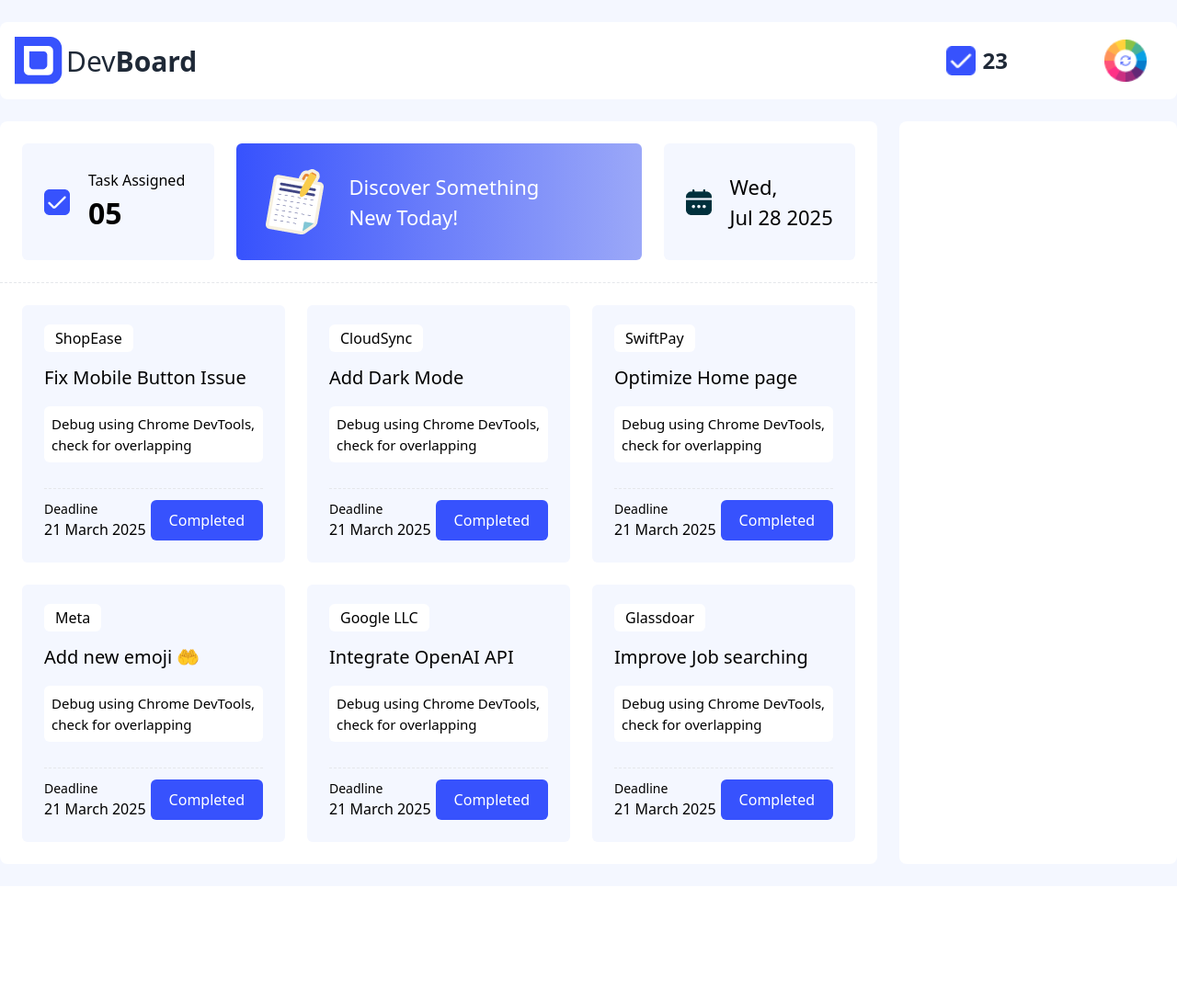
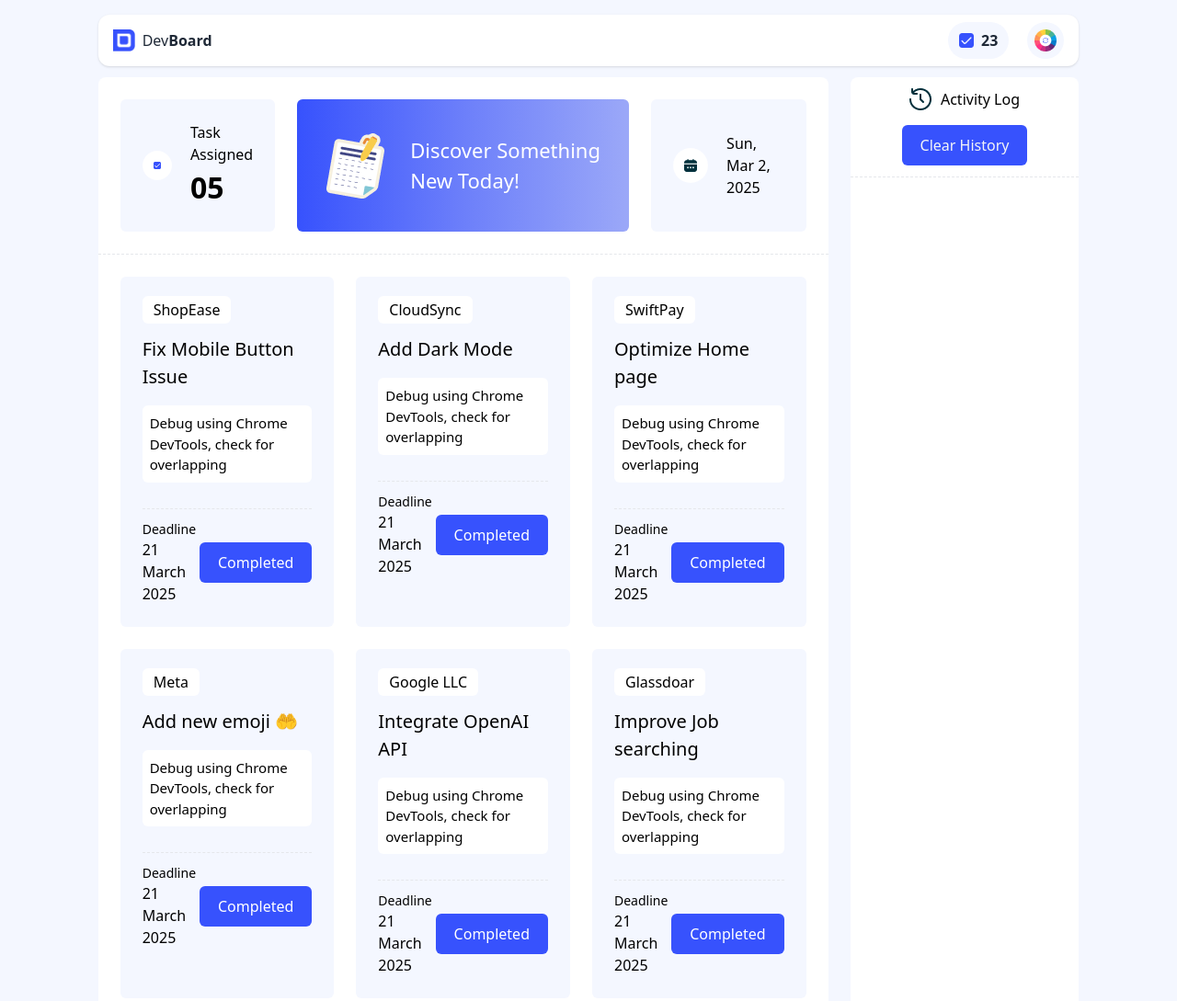
Before and after one commit to hasinahsanul/Assignment-05, a plain HTML site: page index.html in a window 1280 px wide. Shown: the whole page at 92% size. Before the commit the page ends 964 px from the top, so only its background shows below. Drawn offline with nearby package versions, Linux system fonts and the light colour scheme.

Commit message:
current date show on the top card

```diff
--- a/index.html
+++ b/index.html
@@ -12,66 +12,85 @@
       type="text/css"
     />
     <script src="https://cdn.tailwindcss.com"></script>
-
-
-
+    <link rel="stylesheet" href="blog.html" />
   </head>
-  <body id="body" class="poppins-regular bg-[#F4F7FF] py-6">
-    <!-- headerPart Start -->
-    <header class="w-[1280px] mx-auto h-auto mb-6 bg-white rounded-lg">
-      <!-- navber start -->
-      <nav class="flex justify-between p-4 rounded-md">
-        <div class="flex items-center gap-1">
-          <img src="./assets/logo.png" alt="" />
-          <p class="text-[30px]">Dev<span class="font-bold">Board</span></p>
+  <body id="body" class="poppins-regular bg-[#F4F7FF] pt-1 pb-6">
+    <header class="py-3">
+      <nav
+        class="md:w-10/12 py-2 px-4 bg-base-100 shadow mx-auto rounded-xl flex justify-between items-center"
+      >
+        <div class="logo flex gap-2">
+          <div class="">
+            <img class="w-6" src="/assets/logo.png" alt="" />
           </div>
-        <div class="flex items-center gap-2">
-          <div class="w-[32px]">
-            <img class="w-full" src="./assets/checkbox.png" alt="" />
+          <h2>Dev<span class="font-bold">Board</span></h2>
         </div>
 
-          <h4 id="unseen-value" class="text-[24px] font-bold mr-[80px]">23</h4>
+        <div class="flex gap-5">
+          <div
+            class="flex items-center gap-2 py-2 px-3 bg-[#F4F7FF] rounded-full"
+          >
+            <img class="w-4 h-4" src="/assets/checkbox.png" alt="" />
+            <h2 id="completed-task" class="font-bold">23</h2>
+          </div>
+
+          <div
+            id="theme-btn"
+            class="flex cursor-pointer items-center gap-2 p-2 bg-[#F4F7FF] rounded-full"
+          >
             <img
-            class="btn btn-ghost"
-            id="color-change-button"
-            src="./assets/theme-btn.png"
+              id="spin-color"
+              class="w-6 h-6 active:animate-spin"
+              src="/assets/theme-btn.png"
               alt=""
             />
+          </div>
         </div>
       </nav>
     </header>
 
-    <main class="w-[1280px] mx-auto h-auto grid grid-cols-12 gap-6">
+    <main class="md:w-10/12 mx-auto h-auto grid grid-cols-12 gap-6">
       <!-- card section -->
       <section class="col-span-9 bg-white text-black rounded-lg">
         <div class="p-6 border-b border-dashed grid grid-cols-12 gap-6">
           <div
             class="col-span-3 bg-[#F4F7FF] p-6 rounded-md flex gap-5 items-center"
           >
-            <div><img src="./assets/checkbox.png" alt="" /></div>
+            <div class="img p-3 bg-base-100 rounded-full">
+              <img src="./assets/checkbox.png" alt="" />
+            </div>
             <div>
-              <p class="font-poppins text-base">Task Assigned </p>
-              <h3 class="text-[32px] font-poppins font-bold">05</h3>
+              <p class="font-poppins text-base">Task Assigned</p>
+              <h3
+                id="task-assigned-count"
+                class="text-[32px] font-poppins font-bold"
+              >
+                05
+              </h3>
             </div>
           </div>
-          <div
+          <a
+            href="blog.html"
             class="col-span-6 bg-gradient-to-r from-[#3752FD] via-[#6C7FFA] to-[#9BA8F8] text-white p-6 rounded-md flex gap-5 items-center"
           >
-            <div><img src="./assets/board.png" alt="" /></div>
+            <div><img src="/assets/board.png" alt="" /></div>
             <div>
               <p class="font-poppins text-[22px]">
                 Discover Something <br />
                 New Today!
               </p>
             </div>
-          </div>
+          </a>
           <div
             class="col-span-3 bg-[#F4F7FF] p-6 rounded-md flex gap-5 items-center"
           >
-            <div><img src="./assets/calender.png" alt="" /></div>
+            <div class="img p-3 bg-base-100 rounded-full">
+              <img src="/assets/calender.png" alt="" />
+            </div>
             <div>
-              <p class="font-poppins text-[22px]">Wed, </p>
-              <h3 class="text-[22px] font-poppins">Jul 28 2025</h3>
+              <p id="currentDate" class="font-poppins text-[16px]">
+
+              </p>
             </div>
           </div>
         </div>
@@ -79,13 +98,16 @@
           <!-- card one -->
           <div class="rounded-md bg-[#F4F7FF] px-6 py-3">
             <div class="py-3 border-b border-dashed">
-              <span class="font-poppins font-medium text-base bg-white py-1 px-3 rounded-md"
+              <span
+                class="font-poppins font-medium text-base bg-white py-1 px-3 rounded-md"
                 >ShopEase</span
               >
               <h3 class="font-poppins font-medium text-[20px] my-4">
                 Fix Mobile Button Issue
               </h3>
-              <p class="font-poppins font-medium text-[15px] bg-white p-2 mb-4 rounded-md">
+              <p
+                class="font-poppins font-medium text-[15px] bg-white p-2 mb-4 rounded-md"
+              >
                 Debug using Chrome DevTools, check for overlapping
               </p>
             </div>
@@ -97,6 +119,7 @@
                 </h3>
               </div>
               <button
+                id="task-btn-1"
                 class="bg-[#3752FD] text-white text-base font-poppins font-medium rounded-md px-5 py-2.5"
               >
                 Completed
@@ -106,13 +129,16 @@
           <!-- card two -->
           <div class="rounded-md bg-[#F4F7FF] px-6 py-3">
             <div class="py-3 border-b border-dashed">
-              <span class="font-poppins font-medium text-base bg-white py-1 px-3 rounded-md"
+              <span
+                class="font-poppins font-medium text-base bg-white py-1 px-3 rounded-md"
                 >CloudSync</span
               >
               <h3 class="font-poppins font-medium text-[20px] my-4">
                 Add Dark Mode
               </h3>
-              <p class="font-poppins font-medium text-[15px] bg-white p-2 mb-4 rounded-md">
+              <p
+                class="font-poppins font-medium text-[15px] bg-white p-2 mb-4 rounded-md"
+              >
                 Debug using Chrome DevTools, check for overlapping
               </p>
             </div>
@@ -124,6 +150,7 @@
                 </h3>
               </div>
               <button
+                id="task-completed-button"
                 class="bg-[#3752FD] text-white text-base font-poppins font-medium rounded-md px-5 py-2.5"
               >
                 Completed
@@ -133,13 +160,16 @@
           <!-- card three -->
           <div class="rounded-md bg-[#F4F7FF] px-6 py-3">
             <div class="py-3 border-b border-dashed">
-              <span class="font-poppins font-medium text-base bg-white py-1 px-3 rounded-md"
+              <span
+                class="font-poppins font-medium text-base bg-white py-1 px-3 rounded-md"
                 >SwiftPay</span
               >
               <h3 class="font-poppins font-medium text-[20px] my-4">
-               Optimize  Home page
+                Optimize Home page
               </h3>
-              <p class="font-poppins font-medium text-[15px] bg-white p-2 mb-4 rounded-md">
+              <p
+                class="font-poppins font-medium text-[15px] bg-white p-2 mb-4 rounded-md"
+              >
                 Debug using Chrome DevTools, check for overlapping
               </p>
             </div>
@@ -151,6 +181,7 @@
                 </h3>
               </div>
               <button
+                id="task-completed-button"
                 class="bg-[#3752FD] text-white text-base font-poppins font-medium rounded-md px-5 py-2.5"
               >
                 Completed
@@ -160,13 +191,16 @@
           <!-- card four -->
           <div class="rounded-md bg-[#F4F7FF] px-6 py-3">
             <div class="py-3 border-b border-dashed">
-              <span class="font-poppins font-medium text-base bg-white py-1 px-3 rounded-md"
+              <span
+                class="font-poppins font-medium text-base bg-white py-1 px-3 rounded-md"
                 >Meta</span
               >
               <h3 class="font-poppins font-medium text-[20px] my-4">
                 Add new emoji 🤲
               </h3>
-              <p class="font-poppins font-medium text-[15px] bg-white p-2 mb-4 rounded-md">
+              <p
+                class="font-poppins font-medium text-[15px] bg-white p-2 mb-4 rounded-md"
+              >
                 Debug using Chrome DevTools, check for overlapping
               </p>
             </div>
@@ -178,6 +212,7 @@
                 </h3>
               </div>
               <button
+                id="task-completed-button"
                 class="bg-[#3752FD] text-white text-base font-poppins font-medium rounded-md px-5 py-2.5"
               >
                 Completed
@@ -187,13 +222,16 @@
           <!-- card five -->
           <div class="rounded-md bg-[#F4F7FF] px-6 py-3">
             <div class="py-3 border-b border-dashed">
-              <span class="font-poppins font-medium text-base bg-white py-1 px-3 rounded-md"
+              <span
+                class="font-poppins font-medium text-base bg-white py-1 px-3 rounded-md"
                 >Google LLC</span
               >
               <h3 class="font-poppins font-medium text-[20px] my-4">
                 Integrate OpenAI API
               </h3>
-              <p class="font-poppins font-medium text-[15px] bg-white p-2 mb-4 rounded-md">
+              <p
+                class="font-poppins font-medium text-[15px] bg-white p-2 mb-4 rounded-md"
+              >
                 Debug using Chrome DevTools, check for overlapping
               </p>
             </div>
@@ -205,6 +243,7 @@
                 </h3>
               </div>
               <button
+                id="task-completed-button"
                 class="bg-[#3752FD] text-white text-base font-poppins font-medium rounded-md px-5 py-2.5"
               >
                 Completed
@@ -214,13 +253,16 @@
           <!-- card six -->
           <div class="rounded-md bg-[#F4F7FF] px-6 py-3">
             <div class="py-3 border-b border-dashed">
-              <span class="font-poppins font-medium text-base bg-white py-1 px-3 rounded-md"
+              <span
+                class="font-poppins font-medium text-base bg-white py-1 px-3 rounded-md"
                 >Glassdoar</span
               >
               <h3 class="font-poppins font-medium text-[20px] my-4">
                 Improve Job searching
               </h3>
-              <p class="font-poppins font-medium text-[15px] bg-white p-2 mb-4 rounded-md">
+              <p
+                class="font-poppins font-medium text-[15px] bg-white p-2 mb-4 rounded-md"
+              >
                 Debug using Chrome DevTools, check for overlapping
               </p>
             </div>
@@ -232,6 +274,7 @@
                 </h3>
               </div>
               <button
+                id="task-completed-button"
                 class="bg-[#3752FD] text-white text-base font-poppins font-medium rounded-md px-5 py-2.5"
               >
                 Completed
@@ -241,9 +284,37 @@
         </div>
       </section>
       <!-- activity log section -->
-      <section class="col-span-3 bg-white text-black rounded-lg"></section>
+      <section class="col-span-3 bg-white text-black rounded-lg">
+        <div id="main-right-container" class="border-b border-dashed py-3">
+          <div id="main-right-top-container" class="">
+            <div class="flex justify-center items-center gap-2.5">
+              <img class="w-6 h-6" src="assets/activity.png" alt="" />
+              <h1>Activity Log</h1>
+            </div>
+            <div class="flex justify-center items-center mt-4">
+              <button
+                id="clear-history-button"
+                class="bg-[#3752FD] text-base font-poppins font-medium rounded-md px-5 py-2.5 text-gray-100 border-none"
+              >
+                Clear History
+              </button>
+            </div>
+          </div>
+          <div
+            id="main-right-bottom-container"
+            class="main-right-bottom-container"
+            class="border-b border-dashed"
+          >
+            <!-- <div class="history-box">
+                  <p>You have Complete The Task Add Dark Mode at 12:48:15 PM</p>
+              </div> -->
+          </div>
+        </div>
+      </section>
     </main>
 
-    <script src="js/index.js"></script>
+    <script src="/js/date.js"></script>
+
+
   </body>
 </html>
--- /dev/null
+++ b/js/date.js
@@ -0,0 +1,16 @@
+// Function to show the current date
+function formatDate(date) {
+  const options = {
+    weekday: "short",
+    month: "short",
+    day: "numeric",
+    year: "numeric",
+  };
+  return date.toLocaleDateString("en-US", options);
+}
+
+const currentDate = new Date();
+
+const formattedDate = formatDate(currentDate);
+
+document.getElementById("currentDate").textContent = formattedDate;
```
Also changed, not shown: blog.html (+3 -3 lines). Lines whose indentation alone changed are shown as unchanged.
